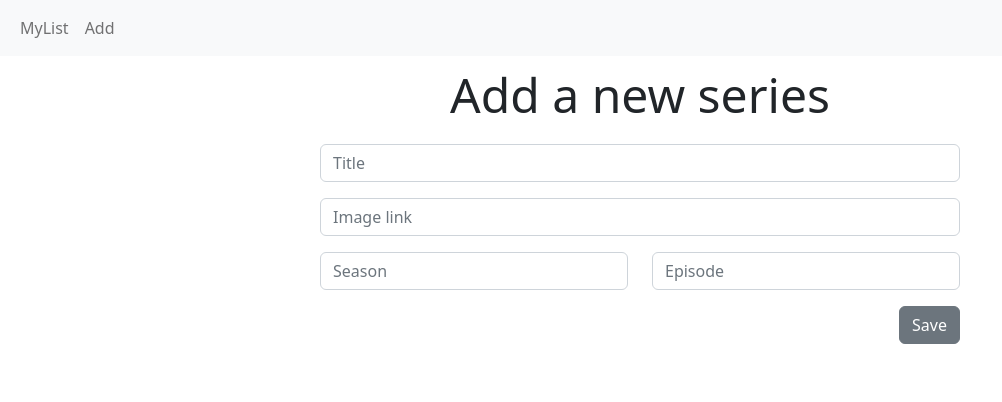
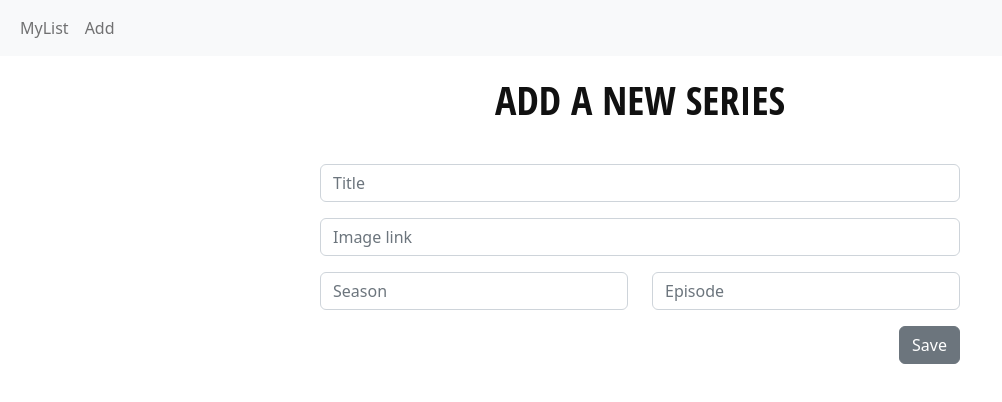
Before and after one commit to egerszegimark/form, a React (Create React App) app in the folder form-app/: page /form in a window 1280 px wide. Shown: the top 402 px of the page, without its empty margins (0-1002 px from the left). Built offline with nearby package versions, Linux system fonts and the light colour scheme.

Commit message:
design updates

```diff
--- a/form-app/src/App.css
+++ b/form-app/src/App.css
@@ -30,3 +30,15 @@ img {
   text-align: center;
   margin: 10px;
 }
+
+h1 {
+  color: #111;
+  font-family: 'Open Sans Condensed', sans-serif;
+  font-size: 64px;
+  font-weight: 700;
+  line-height: 64px;
+  margin: 0 0 0;
+  padding: 20px 30px;
+  text-align: center;
+  text-transform: uppercase;
+}
--- a/form-app/src/App.jsx
+++ b/form-app/src/App.jsx
@@ -11,7 +11,7 @@ import {
 
 export default function App() {
   return (
-    <>
+    <div className="background-image">
       <Navbar />
       <Router>
         <Routes>
@@ -20,6 +20,6 @@ export default function App() {
           <Route path="*" element={<Navigate to="/list" replace />} />
         </Routes>
       </Router>
-    </>
+    </div>
   );
 }
--- a/form-app/src/pages/Form.jsx
+++ b/form-app/src/pages/Form.jsx
@@ -28,17 +28,19 @@ export default function Form() {
 
   const onSubmit = (e) => {
     e.preventDefault();
-    formData.id = JSON.parse(localStorage.getItem("jsonData")).length + 1;
-
-    setJsonData((prevState) => [...prevState, formData]);
-    //localStorage.setItem("jsonData", JSON.stringify(jsonData));
-
+    if (jsonData != null) {
+      formData.id = JSON.parse(localStorage.getItem("jsonData")).length + 1;
+      setJsonData((prevState) => [...prevState, formData]);
+    } else {
+      formData.id = 1;
+      setJsonData(formData);
+    }
     setFormData(defaultFormData);
   };
 
   return (
     <>
-      <h1 className="display-5">Add a new series</h1>
+      <h1>Add a new series</h1>
       <form onSubmit={onSubmit}>
         <div className="mb-3">
           <input
--- a/form-app/src/pages/List.jsx
+++ b/form-app/src/pages/List.jsx
@@ -1,6 +1,7 @@
 export default function List() {
   const data = JSON.parse(localStorage.getItem("jsonData"));
 
+  if (data != null) {
     return (
       <>
         {data.map((record) => {
@@ -25,4 +26,11 @@ export default function List() {
         })}
       </>
     );
+  } else {
+    return (
+      <>
+        <h1>Your series list is empty!</h1>
+      </>
+    );
   }
+}
```
Lines whose indentation alone changed are shown as unchanged.
